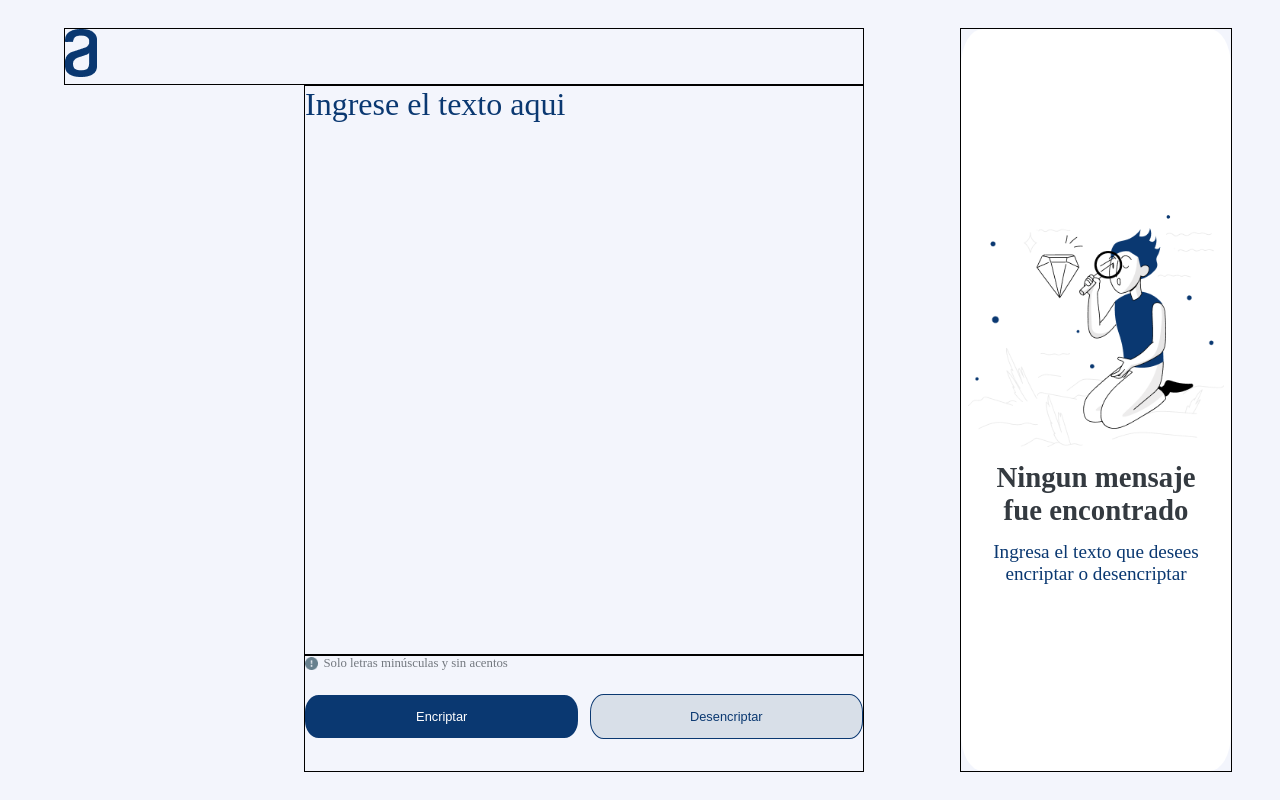
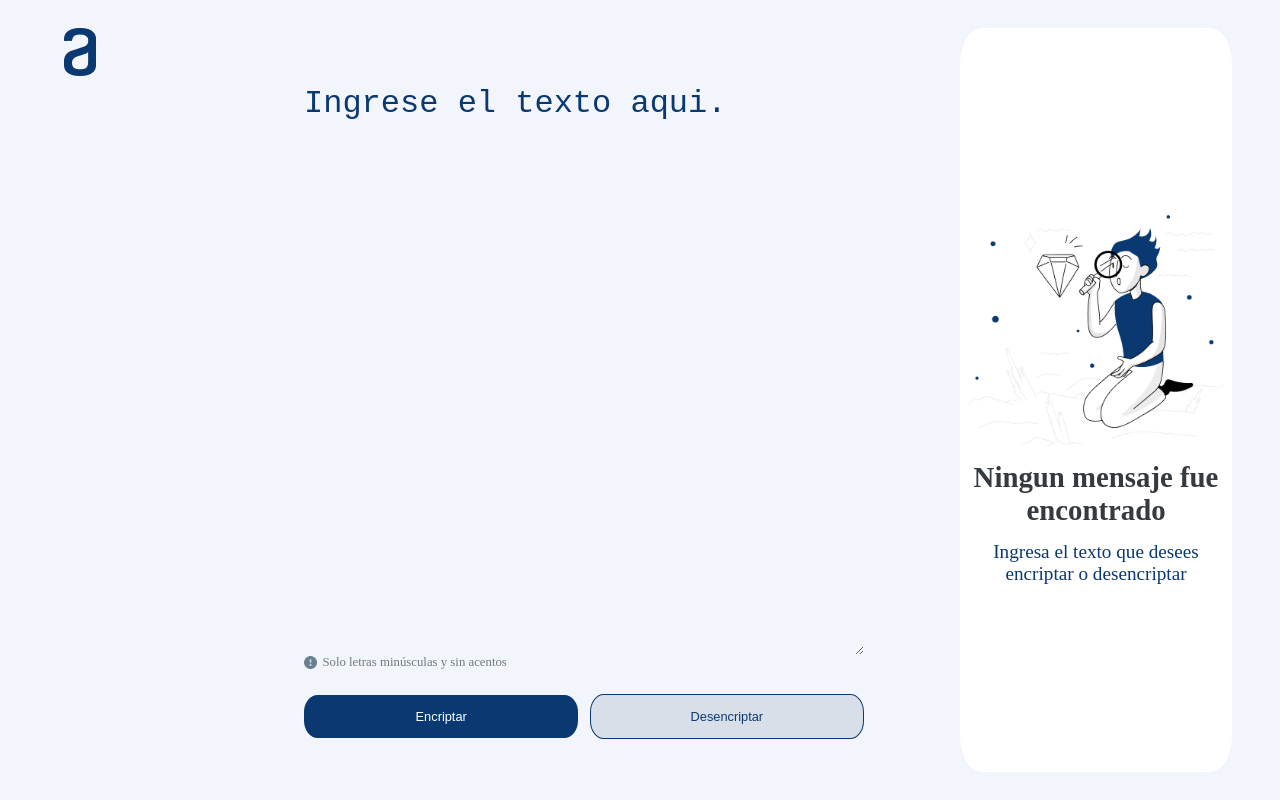
Before and after one commit to CodeWithCarlosDev/Encriptador, a plain HTML site: page index.html in a window 1280 px wide. Drawn offline with Linux system fonts and the light colour scheme.

Commit message:
Se actualiza el html y css de la página index.html

```diff
--- a/index.html
+++ b/index.html
@@ -14,9 +14,7 @@
 
     <article class="article  article--msg grid-items">
 
-        <p class="article__p article__p--msg">
-            Ingrese el texto aqui
-        </p>
+         <textarea class="article__textarea ">Ingrese el texto aqui.</textarea>
      <!--
         <p class="article__p">
             Lorem ipsum dolor sit amet, consectetur adipiscing elit. Orci montes, sit et diam risus scelerisque
--- a/style.css
+++ b/style.css
@@ -116,14 +116,22 @@ body {
 .article__div--input,.article__div--output{
 	padding: 0;
 }
-/** FIN ARTICLE-RES **/
-/** ARTICLE-MSG **/
 .article__p{
 	color:var(--body-article-p-color);
 }
-.article__p--msg{
+
+/** FIN ARTICLE-RES **/
+/** ARTICLE-MSG **/
+.article__textarea{
+	width: 100%;
+	height: 100%;
+	background-color: var(--body-bg-color);
+	color: var(--body-article-p-color);
+	border: none;
 	text-align: left;
 	font-size: var(--article-p-msg-small-font-size);
+	outline: none;
+	height: 40vh;
 }
 /** FIN ARTICLE-MSG **/
 /** LAYOUT **/
@@ -140,7 +148,7 @@ body {
 	;
 }
 .grid-items {
-	 border: solid 1px;
+	/* border: solid 1px; */
 }
 .header {
 	grid-area: header;
@@ -231,8 +239,9 @@ body {
 	/** FIN GENERALES **/
 
 	/***ARTICLE-MSG***/
-	.article__p--msg{
+	.article__textarea{
 		font-size: var(--article-p-msg-large-font-size);
+		height: 100%;
 	}
 	/***FIN ARTICLE-MSG***/
 	/** SECTION **/
```
